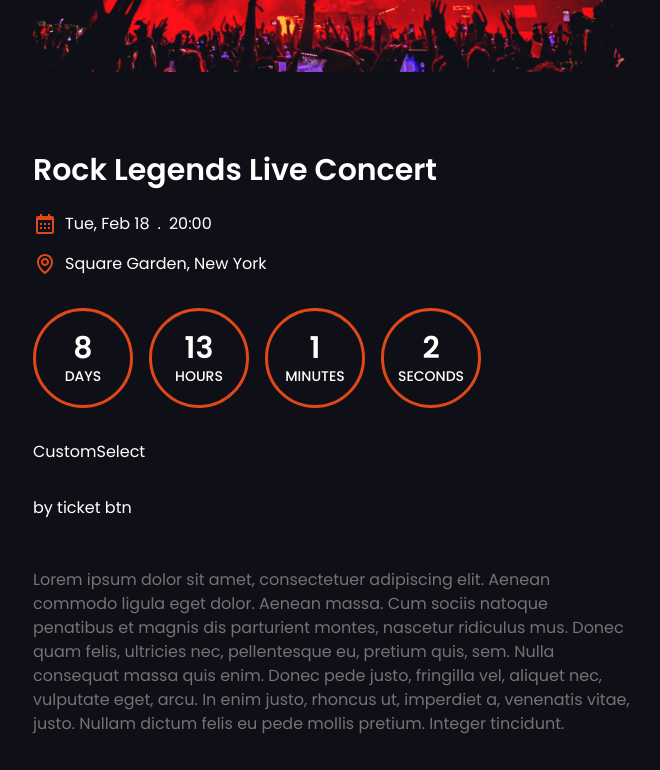
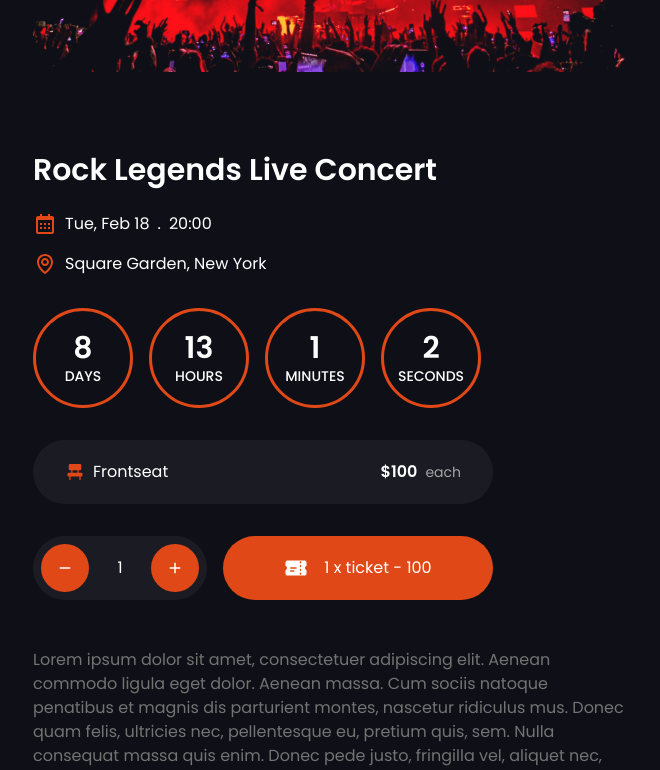
Before and after one commit to dpa313/event-app-next, a Next.js app: page /event/1 in a window 1280 px wide. Shown: the part 440-1210 px from the top of the page, without its empty margins (307-967 px from the left). Built offline with nearby package versions, Linux system fonts and the light colour scheme; data requests are answered from the project's data file.

Commit message:
ticket-context-added

```diff
--- a/app/event/[id]/page.jsx
+++ b/app/event/[id]/page.jsx
@@ -1,3 +1,4 @@
+import BuyTicket from "@/components/BuyTicket";
 import CustomSelect from "@/components/CustomSelect";
 import EventSchedule from "@/components/EventSchedule";
 import Timer from "@/components/Timer";
@@ -36,7 +37,7 @@ const EventDetails = async ({ params }) => {
                 </div>
                 <Timer event={event}/>
                 <CustomSelect event={event}/>
-                <div>by ticket btn</div>
+                <BuyTicket event={event}/>
             </div>
           </div>
           <div className="flex flex-col xl:flex-row gap-8 xl:gap-24">
--- a/app/layout.jsx
+++ b/app/layout.jsx
@@ -3,6 +3,7 @@ import "./globals.css";
 import EventProvider from "@/context/EventContext";
 import Header from "@/components/Header";
 import Footer from "@/components/Footer";
+import TicketProvider from "@/context/TicketContext";
 
 export const metadata = {
   title: "Create Next App",
@@ -23,13 +24,17 @@ const caveat = Caveat({
 export default function RootLayout({ children }) {
   return (
     <EventProvider>
-      <html lang="en">
-        <body className={`${poppins.variable} ${caveat.variable} antialiased`}>
-          <Header/>
-          {children}
-          <Footer/>
-        </body>
-      </html>
+      <TicketProvider>
+        <html lang="en">
+          <body
+            className={`${poppins.variable} ${caveat.variable} antialiased`}
+          >
+            <Header />
+            {children}
+            <Footer />
+          </body>
+        </html>
+      </TicketProvider>
     </EventProvider>
   );
 }
--- /dev/null
+++ b/components/BuyTicket.jsx
@@ -0,0 +1,50 @@
+"use client";
+import { TicketContext } from "@/context/TicketContext";
+import React, { useContext, useState } from "react";
+import { BiPlus, BiMinus } from "react-icons/bi";
+import { HiTicket } from "react-icons/hi2";
+
+const BuyTicket = ({ event }) => {
+  const { buyNow, itemAmount, totalPrice,increaseAmount,decreaseAmount } = useContext(TicketContext);
+  const [isLoading, setIsLoading] = useState(false);
+
+  const handleBuyNow = () => {
+    setIsLoading(true);
+    buyNow(event);
+    setTimeout(() => {
+      setIsLoading(false);
+    }, 1000);
+  };
+  return (
+    <div className="flex flex-col md:flex-row gap-8 md:gap-4">
+      {/* increase and decrease ctrls  */}
+      <div className="w-[200px] md:w-[300px] flex items-center justify-between bg-secondary p-2 rounded-full">
+        {/* decrease */}
+        <div onClick={()=>decreaseAmount()} className="cursor-pointer bg-accent size-[48px] flex items-center justify-center select-none rounded-full">
+          <BiMinus className="text-lg" />
+        </div>
+        {/* amount */}
+        <div>{itemAmount}</div>
+        {/* increase */}
+        <div className="cursor-pointer bg-accent size-[48px] flex items-center justify-center select-none rounded-full">
+          <BiPlus onClick={()=>increaseAmount()} className="text-lg" />
+        </div>
+      </div>
+      {/* buy now button */}
+      <button onClick={handleBuyNow} className="bg-accent hover:bg-accent-hover transition-all p-4 rounded-full w-full">
+        <div className="flex items-center justify-center">
+          {isLoading ? (
+            <div>Processing ....</div>
+          ) : (
+            <div className="flex items-center gap-4">
+              <HiTicket className="text-2xl" />
+              <div>{`${itemAmount} x ticket - ${totalPrice}`}</div>
+            </div>
+          )}
+        </div>
+      </button>
+    </div>
+  );
+};
+
+export default BuyTicket;
--- a/components/CustomSelect.jsx
+++ b/components/CustomSelect.jsx
@@ -1,8 +1,54 @@
-"use client"
-const CustomSelect = ({event}) => {
+"use client";
+
+import { TicketContext } from "@/context/TicketContext";
+import { useContext, useEffect } from "react";
+import { PiChairFill } from "react-icons/pi";
+import { BiChevronDown } from "react-icons/bi";
+
+const CustomSelect = ({ event }) => {
+  const { seat, showMenu, setShowMenu, handleSeat, initializeEvent } =
+    useContext(TicketContext);
+  useEffect(() => {
+    initializeEvent(event);
+  }, []);
   return (
-    <div>CustomSelect</div>
-  )
-}
+    <div
+      onClick={(e) => {
+        setShowMenu((prev) => !prev), e.stopPropagation();
+      }}
+      className="custom-select bg-secondary w-full h-[64px] rounded-full flex justify-between items-center px-8 relative cursor-pointer select-none"
+    >
+      <div className="flex items-center gap-2 w-full">
+        <div className="text-xl text-accent">
+          <PiChairFill />
+        </div>
+        <div className="flex items-center justify-between w-full">
+          <div className="flex-1 capitalize">{seat.seat}</div>
+          <div className="flex items-center gap-2">
+            <div className="font-semibold">${seat.price}</div>
+            <div className="text-sm text-white/60">each</div>
+          </div>
+        </div>
+      </div>
+      {/* menu */}
+      {showMenu && (
+        <ul className="bg-secondary absolute top-[70px] left-0 overflow-hidden w-full rounded-3xl">
+          {event.seats.map((seat, index) => (
+            <li
+              onClick={(e) =>{handleSeat(seat.seat, seat.price),e.stopPropagation()}}
+              key={index}
+              className="cursor-pointer hover:bg-white/5 px-8 py-5"
+            >
+              <div className="flex justify-between">
+                <div className="capitalize">{seat.seat}</div>
+                <div>{seat.price}</div>
+              </div>
+            </li>
+          ))}
+        </ul>
+      )}
+    </div>
+  );
+};
 
-export default CustomSelect
+export default CustomSelect;
--- a/components/RecomendedEvents.jsx
+++ b/components/RecomendedEvents.jsx
@@ -34,7 +34,7 @@ const RecomendedEvents = () => {
         className="w-full h-[500px]">
           {filterRecomendedEvents.map((event,index)=>(
             <SwiperSlide key={index} className="select-none">
-              <Link href={"/"}>
+              <Link href={`/event/${event.id}`}>
                 <Event event={event}/>
               </Link>
             </SwiperSlide>
--- a/components/Timer.jsx
+++ b/components/Timer.jsx
@@ -4,11 +4,11 @@ import React, { useEffect, useState } from "react";
 const Timer = ({ event }) => {
   //calculate the target event date and time
   const eventDate = new Date(`${event.date}T${event.hour}`);
-  console.log(eventDate);
+  // console.log(eventDate);
 
   // state to tract the remaining time in miliseconds
   const [timeRemaining, setTimeRemaining] = useState(eventDate - new Date());
-  console.log(timeRemaining);
+  // console.log(timeRemaining);
 
   // handle the countdown logic
   useEffect(() => {
@@ -40,7 +40,7 @@ const Timer = ({ event }) => {
   );
   const minutes = Math.floor((timeRemaining % (1000 * 60 * 60)) / (1000 * 60));
   const seconds = Math.floor((timeRemaining % (1000 * 60)) / 1000);
-  console.log(days, hours, minutes, seconds);
+  // console.log(days, hours, minutes, seconds);
 
   return (
     <div className="flex flex-wrap gap-4">
--- a/context/EventContext.jsx
+++ b/context/EventContext.jsx
@@ -24,11 +24,11 @@ const EventProvider = ({ children }) => {
   // filter events based on the applied filter
   const filterEvents = useMemo(() => {
     const today = new Date();
-    console.log(today);
+    // console.log(today);
     return events.filter((event) => {
       // check event date (exclude past events)
       const eventDate = new Date(event.date);
-      console.log(eventDate);
+      // console.log(eventDate);
       if (eventDate < today) return false;
       // check search item
       const matchesSearch = appliedFilter.searchTerm
@@ -48,7 +48,7 @@ const EventProvider = ({ children }) => {
       //check type
       const matchesType = appliedFilter.selectedType? event.type.toLowerCase() === appliedFilter.selectedType.toLowerCase() : true
 
-      console.log(matchesDate);
+      // console.log(matchesDate);
 
       return matchesSearch && matchesLocations && matchesDate && matchesType;
     });
--- /dev/null
+++ b/context/TicketContext.jsx
@@ -0,0 +1,76 @@
+"use client"
+import {createContext, useState,useEffect} from 'react'
+
+export const TicketContext = createContext()
+
+const TicketProvider = ({children})=>{
+    const [event,setEvent] = useState(null)
+    const [seat,setSeat] = useState({seat:null, price:null})
+    const [showMenu,setShowMenu] = useState(false)
+    const [itemAmount,setItemAmount] = useState(1)
+    const [totalPrice,setTotalPrice] = useState(0)
+    const [checkoutData,setCheckoutData] = useState(null)
+
+    const initializeEvent = (fetchedEvent) =>{
+        setEvent(fetchedEvent)
+        setItemAmount(1)
+
+        const frontSeat = fetchedEvent?.seats?.find((seat)=>seat.seat === "frontseat")
+        if(frontSeat){
+            setSeat({seat: frontSeat.seat, price:frontSeat.price})
+        }
+    }
+
+    // effect to handle click outside of the menu to close it
+    useEffect(()=>{
+        const handleClickOutside = e =>{
+            if(!e.target.closest(".custom-select")){
+                setShowMenu(false)
+            }
+        }
+        document.addEventListener("click", handleClickOutside);
+        return () =>{
+            document.removeEventListener("click",handleClickOutside)
+        }
+        },[])
+
+    // calculate total price whenever the seat price or item amount change
+    useEffect(()=>{
+        setTotalPrice(seat.price*itemAmount)
+    },[seat.price,itemAmount])
+
+    //function to handle the seat selection
+    const handleSeat = (seat,price)=>{
+        setSeat({seat,price})
+        setShowMenu(false)
+    }
+
+    //function to handle "buy now"
+    const buyNow = (event) =>{
+        const ticketData = {
+            eventId: event.id,
+            eventName: event.title,
+            ticketType: seat.seat,
+            ticketPrice: seat.price,
+            amount: itemAmount,
+            totalPrice
+        }
+        setCheckoutData(ticketData) // in case if we want to use the data for the checkout page
+        console.log(checkoutData);
+    }
+
+    const increaseAmount = () =>{
+        setItemAmount((prevAmount)=> prevAmount +1)
+    }
+
+    const decreaseAmount = () =>{
+        setItemAmount((prevAmount)=> prevAmount >1 ?prevAmount-1: 1)
+    }
+    return (
+        <TicketContext.Provider value={{event,seat,showMenu,itemAmount,totalPrice,checkoutData,handleSeat,setSeat,setShowMenu,buyNow,initializeEvent,increaseAmount,decreaseAmount}}>
+            {children}
+        </TicketContext.Provider>
+    )
+}
+
+export default TicketProvider;
--- a/db.json
+++ b/db.json
@@ -279,7 +279,7 @@
       "type": "art",
       "img_sm": "/assets/upcoming/img/art/2-sm.png",
       "img_lg": "/assets/upcoming/img/art/2-lg.png",
-      "date": "2025-02-27",
+      "date": "2025-03-05",
       "hour": "11:00",
       "title": "Impressionist Art Exhibition",
       "location": "Louvre Museum, Paris",
```
